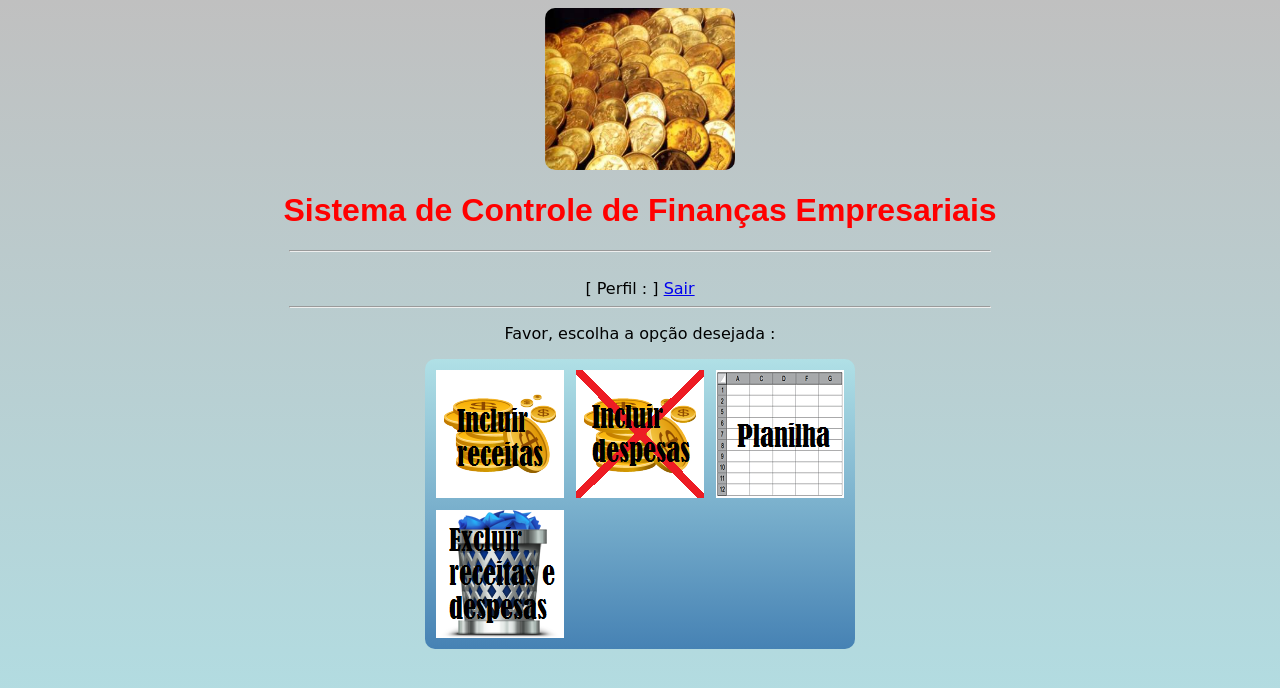
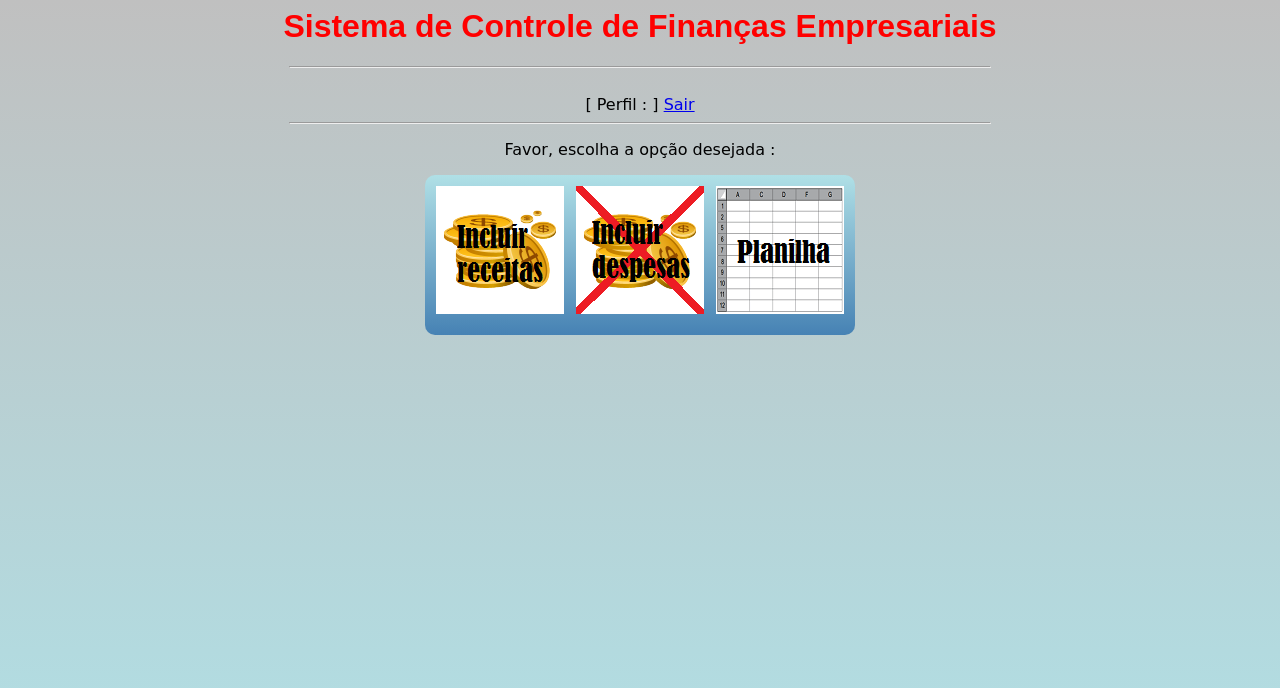
Before and after one commit to gilvanfcf77/SocialNetwork, a PHP site: page /principal.php in a window 1280 px wide. Shown: the top 688 px of the page. Run offline with PHP 8.4, Linux system fonts and the light colour scheme; the visitor is signed in with stand-in values (Sample User, id 1); data comes from the database, SQL or seed files in the repository; data that the repository does not hold is empty.

Commit message:
considerações finais

```diff
--- a/WEB/principal.php
+++ b/WEB/principal.php
@@ -45,7 +45,7 @@
  	<body >
  		<form method ="POST" action ="login.php">
 	 		<center>
-		 		<img src="images/ouro.jpg" id="principalId" width ="15%"/>
+		 		<!-- <img src="images/ouro.jpg" id="principalId" width ="15%"/> -->
 		 		<h1>
 		 			Sistema de Controle de Finanças Empresariais
 		 		</h1 >
@@ -61,7 +61,7 @@
 		 					<td><a href ="saldosMensaisPlan.php" ><img src="images/planilha.jpg"></a></td>
 		 				</tr>
 		 				<tr>
-		 					<td><a href ="excluirReceitasDespesas.php"><img src="images/excluirReceitasDespesas.jpg"></a></td>
+		 					<!-- <td><a href ="excluirReceitasDespesas.php"><img src="images/excluirReceitasDespesas.jpg"></a></td> -->
 		 					<?php
 				 				if ($perfil_usuario ==2){
 							?>
```
